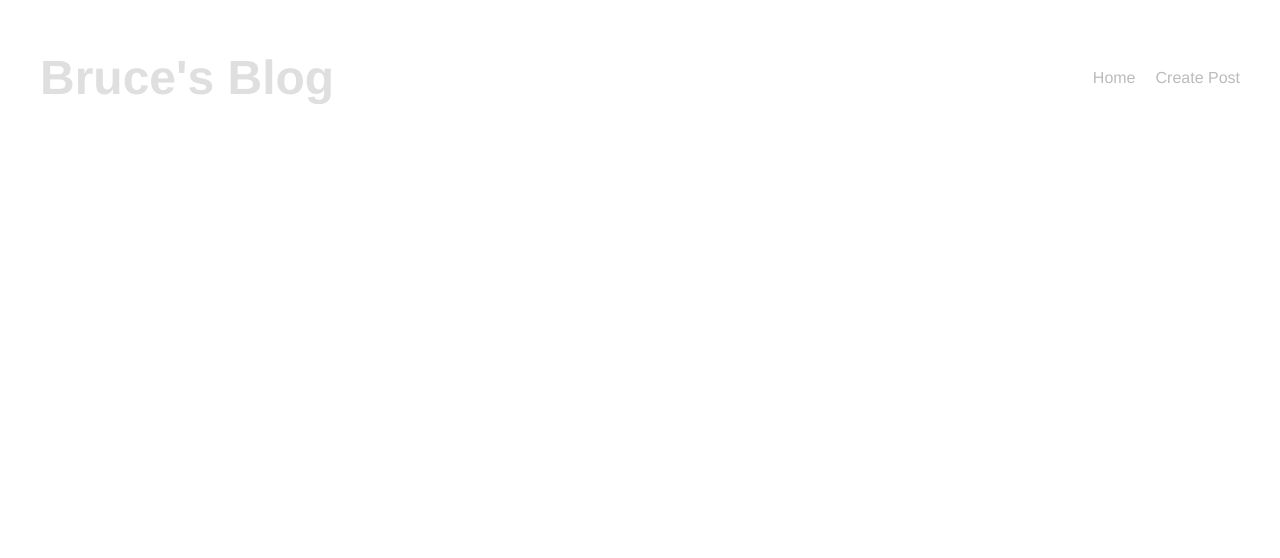
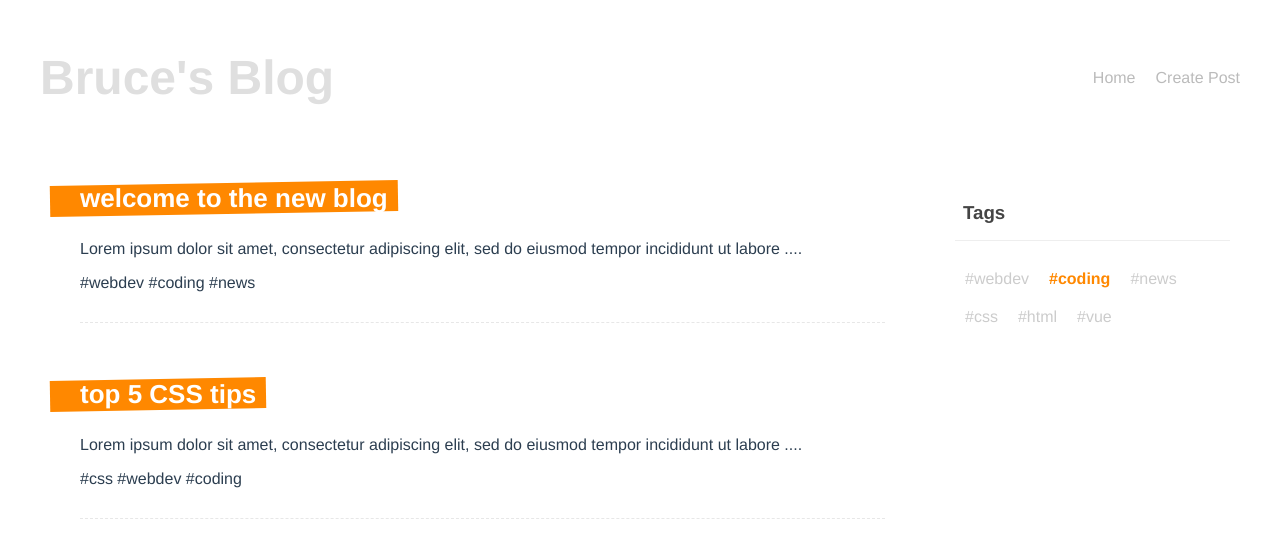
Before and after one commit to Bilboking/VUE_dojo-blog, a Vue app: page /tags/coding in a window 1280 px wide. Shown: the top 558 px of the page. Built offline with nearby package versions, Linux system fonts and the light colour scheme; data requests are answered from the project's data file.

Commit message:
01-03-2021-firebase

```diff
--- a/data/db.json
+++ b/data/db.json
@@ -38,6 +38,20 @@
         "html"
       ],
       "id": 4
+    },
+    {
+      "title": "hhh",
+      "body": "nh",
+      "tags": [
+        "html"
+      ],
+      "id": 5
+    },
+    {
+      "title": "hgjg",
+      "body": "nbm",
+      "tags": [],
+      "id": 6
     }
   ]
 }
--- a/package.json
+++ b/package.json
@@ -8,6 +8,7 @@
   },
   "dependencies": {
     "core-js": "^3.6.5",
+    "firebase": "^8.2.1",
     "json-server": "^0.16.3",
     "vue": "^3.0.0",
     "vue-router": "^4.0.0-0"
--- /dev/null
+++ b/src/components/TagCloud.vue
@@ -0,0 +1,47 @@
+<template>
+    <div class="tag-cloud">
+        <h3>Tags</h3>
+        <div v-for="tag in tags" :key="tag">
+            <router-link :to="{ name: 'Tag', params: { tag: tag }}">
+                #{{ tag }}
+            </router-link>
+        </div>
+    </div>
+</template>
+
+<script>
+import useTags from '../composables/useTags'
+
+export default {
+
+    setup(props) {
+        const { tags } = useTags(props.posts)
+
+        return { tags }
+    },
+     props: ['posts']
+}
+</script>
+
+<style>
+    .tag-cloud {
+    padding: 10px;
+  }
+  .tag-cloud h3 {
+    border-bottom: 1px solid #eee;
+    padding: 16px 8px;
+    color: #444;
+  }
+  .tag-cloud div {
+    display: inline-block;
+    padding: 10px;
+  }
+  .tag-cloud a {
+    color: #ccc;
+    text-decoration: none;
+  }
+  .tag-cloud a.router-link-active {
+    color: #ff8800;
+    font-weight: bold;
+  }
+</style>
--- /dev/null
+++ b/src/composables/useTags.js
@@ -0,0 +1,17 @@
+import { ref } from 'vue'
+
+const useTags = (posts) => {
+
+    const tags = ref([])
+    const tagSet = new Set()
+
+    posts.forEach(item => {
+        item.tags.forEach(tag => tagSet.add(tag) )
+    })
+
+    tags.value = [...tagSet]
+
+    return { tags }
+}
+
+export default useTags
--- a/src/router/index.js
+++ b/src/router/index.js
@@ -2,6 +2,7 @@
 import Home from '../views/Home.vue'
 import Details from '../views/Details.vue'
 import Create from '../views/Create.vue'
+import Tag from '../views/Tag.vue'
 
 const routes = [
   {
@@ -18,6 +19,11 @@
     path: '/create',
     name: 'Create',
     component: Create
+  },
+  {
+    path: '/tags/:tag',
+    name: 'Tag',
+    component: Tag
   }
 ]
 
--- a/src/views/Create.vue
+++ b/src/views/Create.vue
@@ -31,7 +31,7 @@
         const tags = ref([])
 
         const router = useRouter()
-            console.log(router)
+            //console.log(router)
 
         const handleKeydown = () => {
             if (!tags.value.includes(tag.value)){
--- a/src/views/Details.vue
+++ b/src/views/Details.vue
@@ -10,18 +10,22 @@
 </template>
 
 <script>
-import getPost from '../composables/getPost'
+import getPost from '@/composables/getPost'
 import Spinner from '../components/Spinner.vue'
+import { useRoute } from 'vue-router'
 
 export default {
     props: ['id'],
     components: { Spinner },
     setup(props){
-       const { post, error, load } = getPost(props.id)
+      const route = useRoute()
+      //console.log(route)
 
-        load()
+      const { post, error, load } = getPost(route.params.id)
 
-        return { post, error }
+      load()
+
+      return { post, error }
     }
 }
 </script>
--- a/src/views/Home.vue
+++ b/src/views/Home.vue
@@ -2,8 +2,9 @@
   <div class="home">
     <h1>Home</h1>
     <div v-if="error">{{ error }}</div>
-    <div v-if="posts.length">
+    <div v-if="posts.length" class="layout">
       <PostList :posts="posts" />
+      <TagCloud :posts="posts"/>
     </div>
     <div v-else>
       <Spinner />
@@ -12,13 +13,15 @@
 </template>
 
 <script>
+import { ref } from 'vue'
 import PostList from '../components/PostList.vue'
+import TagCloud from '../components/TagCloud.vue'
 import getPosts from '../composables/getPosts'
 import Spinner from '../components/Spinner.vue'
 
 export default {
   name: 'Home',
-  components: { PostList, Spinner },
+  components: { PostList, Spinner, TagCloud },
   setup() {
    const { posts, error, load } = getPosts()
 
@@ -34,4 +37,9 @@
     margin: 0 auto;
     padding: 10px;
   }
+  .layout {
+    display: grid;
+    grid-template-columns: 3fr 1fr;
+    gap: 20px;
+  }
 </style>
--- /dev/null
+++ b/src/views/Tag.vue
@@ -0,0 +1,45 @@
+<template>
+    <div class="tag">
+        <div v-if="error">{{ error }}</div>
+        <div v-if="posts.length" class="layout">
+            <PostList :posts="postsWithTag" />
+            <TagCloud :posts="posts"/>
+        </div>
+        <div v-else>
+            <Spinner />
+        </div>
+    </div>
+</template>
+
+<script>
+import TagCloud from '../components/TagCloud.vue'
+import Spinner from '../components/Spinner.vue'
+import PostList from '../components/PostList.vue'
+import getPosts from '../composables/getPosts'
+import { useRoute } from 'vue-router'
+import { computed } from 'vue'
+
+export default {
+    components: { PostList, Spinner, TagCloud },
+    setup() {
+        const route = useRoute()
+        const { posts, error, load } = getPosts()
+
+        load()
+
+        const postsWithTag = computed(() => {
+            return posts.value.filter(p => p.tags.includes(route.params.tag))
+        })
+
+         return { error, posts, postsWithTag }
+    }
+}
+</script>
+
+<style>
+    .tag {
+    max-width: 1200px;
+    margin: 0 auto;
+    padding: 10px;
+  }
+</style>
```
Also changed, not shown: src/firebase/config.js (added, +19 -0 lines), 1 other file (tests, documents, lock files or other folders).
